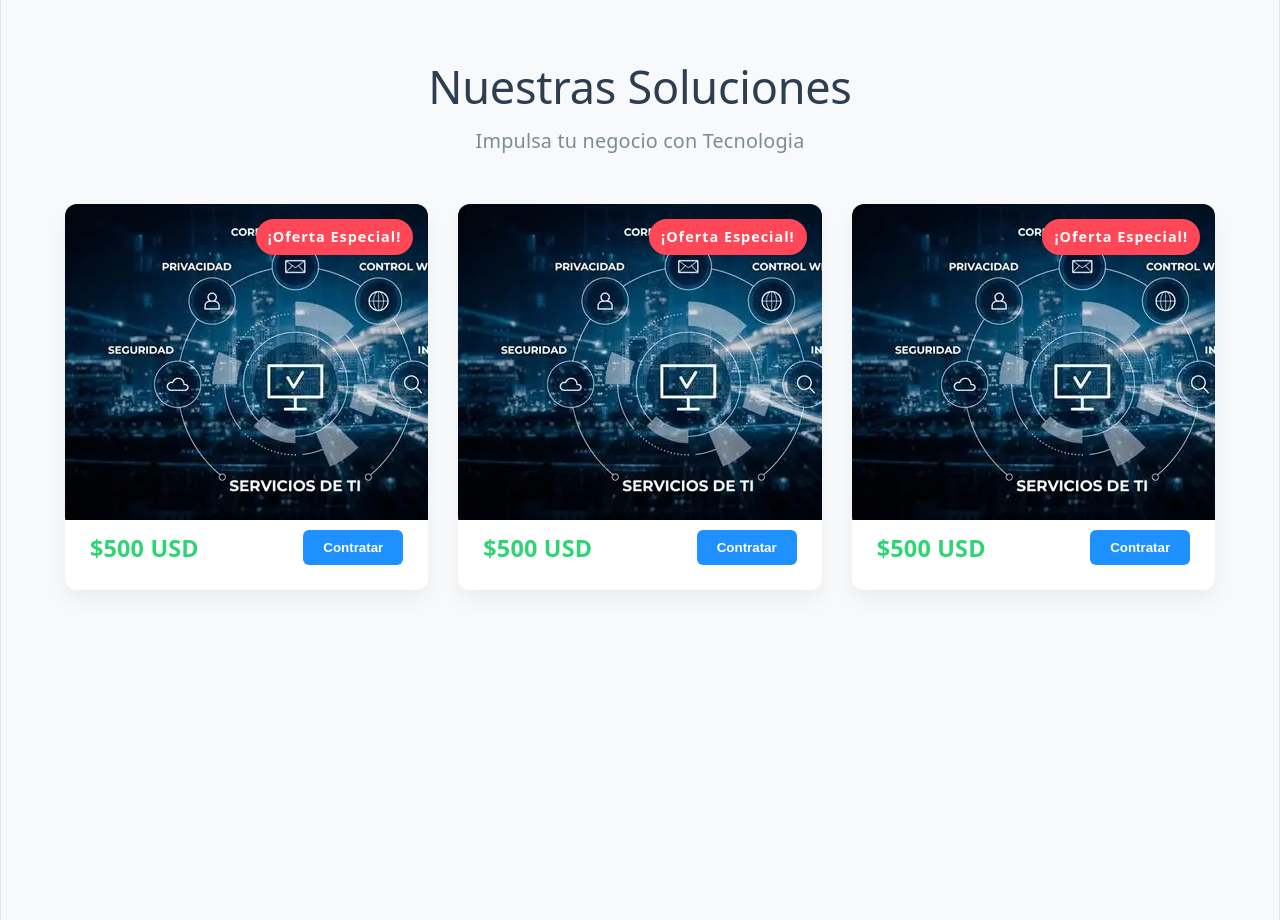
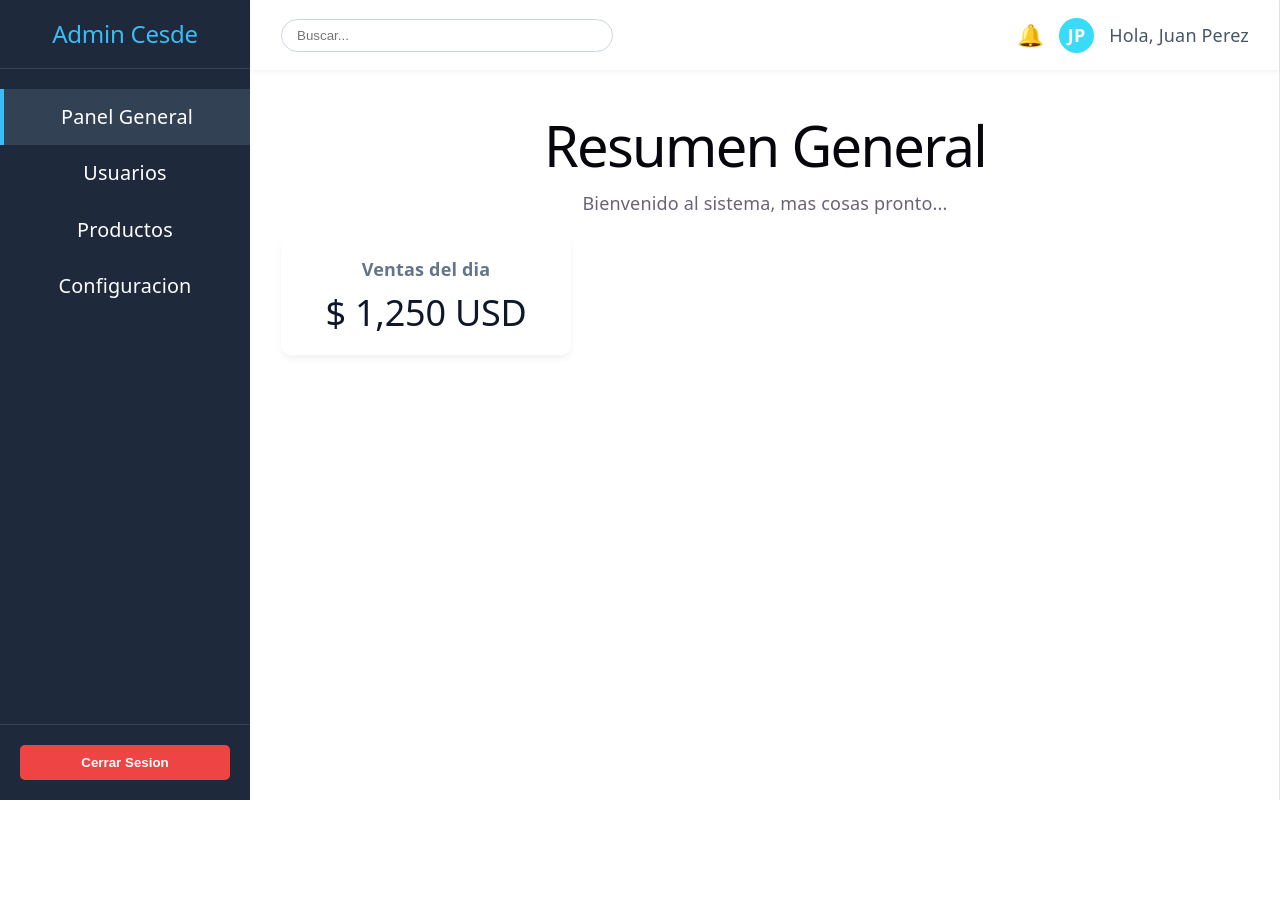
Before and after one commit to Guerrero9606/React-Atenea, a React (Vite) app: page / in a window 1280 px wide. After the commit the page ends 800 px from the top, so only its background shows below. Built offline with nearby package versions, Linux system fonts and the light colour scheme.

Commit message:
Sidebar, layouts y dashboard

```diff
--- a/src/App.jsx
+++ b/src/App.jsx
@@ -1,15 +1,9 @@
-import './App.css'
-import Tarjeta from './components/Tarjeta';
-import Header from './components/Header';
-import Footer from './components/Footer';
-import Fcf from './assets/fcf.webp';
-import Inicio from './pages/Inicio';
-import Servicios from './pages/Servicios';
+import DashboardLayout from "./layouts/DashboardLayout";
 
 function App() {
   return(
     <>
-      <Servicios />
+      <DashboardLayout />
     </>
   );
 }
--- /dev/null
+++ b/src/components/Sidebar.css
@@ -0,0 +1,61 @@
+.sidebar {
+    width: 250px;
+    background-color: #1e293b;
+    color: white;
+    display: flex;
+    flex-direction: column;
+    height: 100vh;
+    position: fixed;
+    left: 0;
+    top: 0;
+}
+
+.sidebar-logo {
+    padding: 20px;
+    text-align: center;
+    border-bottom: 1px solid #334155;
+}
+
+.sidebar-logo h2 {
+    margin: 0;
+    color: #38bdf8;
+}
+
+.sidebar-menu {
+    list-style: none;
+    padding: 0;
+    margin: 20px 0;
+    flex-grow: 1;
+}
+
+.sidebar-menu li {
+    padding: 15px 25px;
+    cursor: pointer;
+    transition: background-color 0.2s;
+    font-size: 1.1rem;
+}
+
+.sidebar-menu li:hover, .sidebar-menu li.activo {
+    background-color: #334155;
+    border-left: 4px solid #38bdf8;
+}
+
+.sidebar-footer {
+    padding: 20px;
+    border-top: 1px solid #334155;
+}
+
+.btn-logout {
+    width: 100%;
+    padding: 10px;
+    background-color: #ef4444;
+    color: white;
+    border: none;
+    border-radius: 5px;
+    cursor: pointer;
+    font-weight: bold;
+}
+
+.btn-logout:hover {
+    background-color: #dc2626;
+}
--- /dev/null
+++ b/src/components/Sidebar.jsx
@@ -0,0 +1,24 @@
+import './Sidebar.css';
+
+function Sidebar(){
+    const nombreAdmin = "Admin Cesde";
+
+    return (
+        <aside className='sidebar'>
+            <div className='sidebar-logo'>
+                <h2>{nombreAdmin}</h2>
+            </div>
+            <ul className='sidebar-menu'>
+                <li className='activo'>Panel General</li>
+                <li>Usuarios</li>
+                <li>Productos</li>
+                <li>Configuracion</li>
+            </ul>
+            <div className='sidebar-footer'>
+                <button className='btn-logout'>Cerrar Sesion</button>
+            </div>
+        </aside>
+    );
+}
+
+export default Sidebar;
--- /dev/null
+++ b/src/components/TopNav.css
@@ -0,0 +1,45 @@
+.topnav {
+    height: 70px;
+    background-color: #ffffff;
+    display: flex;
+    justify-content: space-between;
+    align-items: center;
+    padding: 0 30px;
+    box-shadow: 0 2px 5px rgba(0, 0, 0, 0.05);
+}
+
+.input-buscar {
+    padding: 8px 15px;
+    border: 1px solid #cbd5e1;
+    border-radius: 20px;
+    width: 300px;
+    outline: none;
+}
+
+.perfil-usuario {
+    display: flex;
+    align-items: center;
+    gap: 15px;
+}
+
+.notificaciones {
+    cursor: pointer;
+    font-size: 1.2rem;
+}
+
+.avatar {
+    background-color: #38dbf8;
+    color: white;
+    width: 35px;
+    height: 35px;
+    border-radius: 50%;
+    display: flex;
+    justify-content: center;
+    align-items: center;
+    font-weight: bold;
+}
+
+.nombre-usuario {
+    font-weight: 500;
+    color: #475569;
+}
--- /dev/null
+++ b/src/components/TopNav.jsx
@@ -0,0 +1,20 @@
+import './TopNav.css';
+
+function TopNav() {
+    const usuarioActual = "Juan Perez";
+
+    return (
+        <header className='topnav'>
+            <div className='buscador'>
+                <input type="text" placeholder='Buscar...' className='input-buscar'/>
+            </div>
+            <div className='perfil-usuario'>
+                <span className='notificaciones'>🔔</span>
+                <div className='avatar'>JP</div>
+                <span className='nombre-usuario'>Hola, {usuarioActual}</span>
+            </div>
+        </header>
+    );
+}
+
+export default TopNav;
--- /dev/null
+++ b/src/layouts/DashboardLayout.css
@@ -0,0 +1,43 @@
+:global(body){
+    margin: 0;
+    background-color: #f1f5f9;
+    font-family: Arial, Helvetica, sans-serif;
+}
+
+/* .dashboard-contenedor {
+    display: flex;
+} */
+
+.dashboard-derecha {
+    margin-left: 250px;
+    width: calc(100% -250px);
+    min-height: 100vh;
+    display: flex;
+    flex-direction: column;
+}
+
+.dashboard-contenido {
+    padding: 30px;
+    flex-grow: 1;
+}
+
+.tarjeta-prueba {
+    background-color: white;
+    padding: 20px;
+    border-radius: 10px;
+    box-shadow: 0 4px 6px rgba(0, 0, 0, 0.05);
+    margin-top: 20px;
+    width: 250px;
+}
+
+.tarjeta-prueba h3 {
+    margin: 0;
+    color: #64748b;
+    font-size: 1rem;
+}
+
+.tarjeta-prueba h2 {
+    margin: 10px 0 0 0;
+    color: #0f172a;
+    font-size: 2rem;
+}
--- /dev/null
+++ b/src/layouts/DashboardLayout.jsx
@@ -0,0 +1,24 @@
+import './DashboardLayout.css';
+import Sidebar from '../components/Sidebar';
+import TopNav from '../components/TopNav';
+
+function DashboardLayout(){
+    return(
+        <div className='dashboard-contenedor'>
+            <Sidebar />
+            <div className='dashboard-derecha'>
+                <TopNav />
+                <main className='dashboard-contenido'>
+                    <h1>Resumen General</h1>
+                    <p>Bienvenido al sistema, mas cosas pronto...</p>
+                    <div className='tarjeta-prueba'>
+                        <h3>Ventas del dia</h3>
+                        <h2>$ 1,250 USD</h2>
+                    </div>
+                </main>
+            </div>
+        </div>
+    );
+}
+
+export default DashboardLayout;
```
